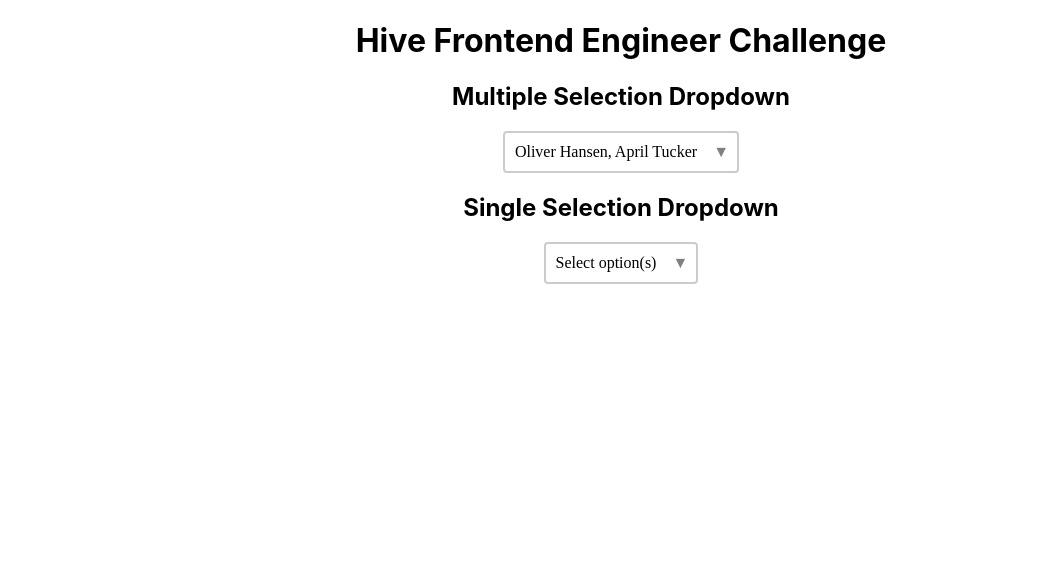
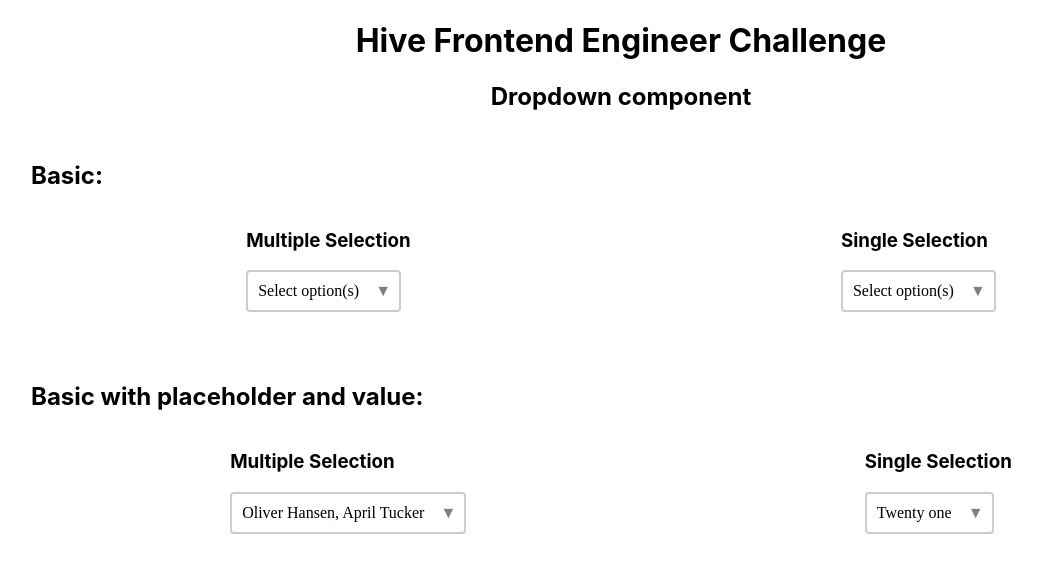
Before and after one commit to grace-sun-shine/dropdown-component, a React (Create React App) app: page / in a window 1280 px wide. Shown: the top 572 px of the page, without its empty margins (19-1061 px from the left). Built offline with nearby package versions, Linux system fonts and the light colour scheme.

Commit message:
revised display

```diff
--- a/src/App.css
+++ b/src/App.css
@@ -1,3 +1,25 @@
 .App{
   text-align: center;
 }
+
+.display{
+  margin: 50px;
+  text-align: left;
+}
+
+.display h2{
+  margin-bottom: 0;
+}
+
+.row {
+  display: flex;
+  flex-wrap: wrap;
+  flex-direction: row;
+  justify-content: space-around;
+  align-items: flex-start;
+}
+
+.column {
+  display: block;
+  margin: 20px;
+}
--- a/src/App.js
+++ b/src/App.js
@@ -19,16 +19,20 @@ function App() {
   return (
     <div className='App'>
       <h1>Hive Frontend Engineer Challenge</h1>
+      <h2>Dropdown component</h2>
       <div className="display">
-        <h2>Multiple Selection Dropdown</h2>
+        <h2>Basic:</h2>
+        <div className="row">
+          <div className='column'>
+            <h3>Multiple Selection</h3>
             <Dropdown
               options={option1}
               multiple={true}
               onSelect={(selectedItems) => console.log(selectedItems)}
-          value = {defaultOption1}
             />
-
-        <h2>Single Selection Dropdown</h2>
+          </div>
+          <div className='column'>
+            <h3>Single Selection</h3>
             <Dropdown
               options={option2}
               multiple={false}
@@ -36,6 +40,34 @@ function App() {
             />
           </div>
         </div>
+      </div>
+      <div className="display">
+        <h2>Basic with placeholder and value:</h2>
+        <div className="row">
+          <div className='column'>
+            <h3>Multiple Selection</h3>
+            <Dropdown
+              options={option1}
+              multiple={true}
+              onSelect={(selectedItems) => console.log(selectedItems)}
+              value={defaultOption1}
+              placeholder="Select some names"
+            />
+          </div>
+          <div className='column'>
+            <h3>Single Selection</h3>
+            <Dropdown
+              options={option2}
+              multiple={false}
+              onSelect={(selectedItem) => console.log(selectedItem)}
+              value={option2[1]}
+              placeholder="Age"
+            />
+          </div>
+        </div>
+      </div>
+
+    </div>
   );
 }
 
--- a/src/components/Dropdown.js
+++ b/src/components/Dropdown.js
@@ -6,12 +6,14 @@ const Dropdown = ({
     options,
     multiple = false,
     onSelect = () => {},
-    value = multiple ? [] : '',
+    value = multiple ? '' : [],
     placeholder = 'Select option(s)',
  }) => {
     const [isOpen, setIsOpen] = useState(false);
     const [selectedOptions, setSelectedOptions] = useState(Array.isArray(value) ? value : value ? [value] : []);
     const dropdownRef = useRef(null);
+
+    console.log(selectedOptions);
 
     const toggleDropdown = () => setIsOpen(!isOpen);
 
```
Lines whose indentation alone changed are shown as unchanged.
